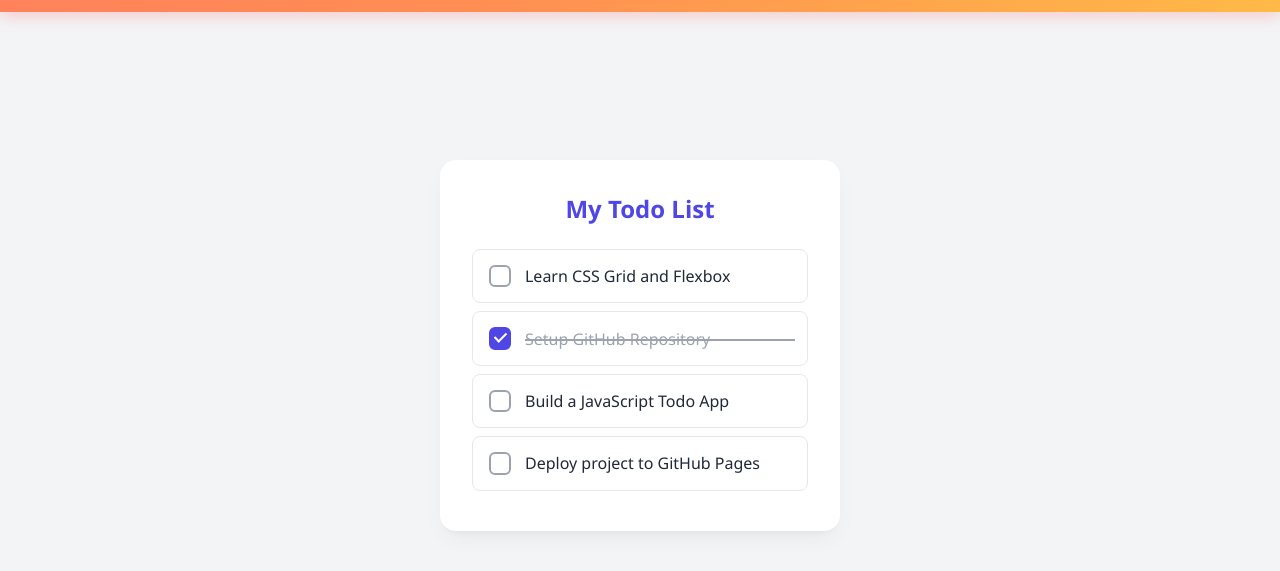
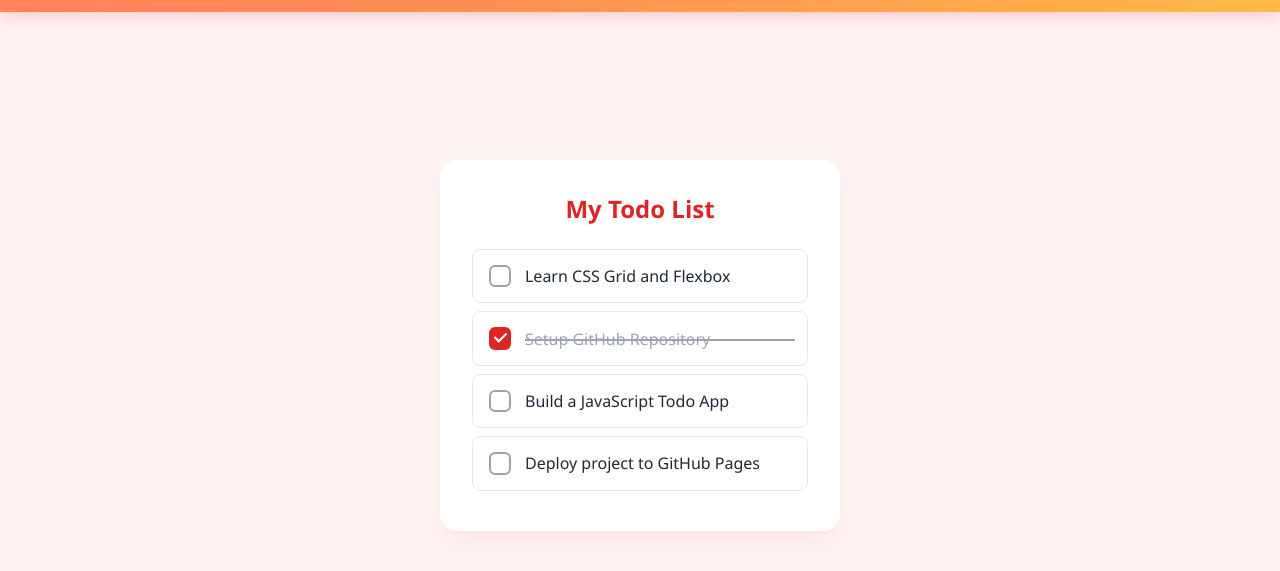
Before and after one commit to starrise111/Todo-List, a plain HTML site: page index.html in a window 1280 px wide. Shown: the part 87-658 px from the top of the page. Drawn offline with Linux system fonts and the light colour scheme.

Commit message:
Added red color

```diff
--- a/index.html
+++ b/index.html
@@ -6,9 +6,9 @@
     <title>My Animated Todo List</title>
     <style>
         :root {
-            --primary-color: #4f46e5;
-            --primary-hover: #4338ca;
-            --bg-color: #f3f4f6;
+            --primary-color: #dc2626; /* Changed to Red */
+            --primary-hover: #b91c1c; /* Darker Red on hover */
+            --bg-color: #fef2f2;     /* Very light red/pink tint background */
             --card-bg: #ffffff;
             --text-color: #1f2937;
             --text-muted: #9ca3af;
@@ -108,7 +108,7 @@
 
         .nav-links a:hover {
             background-color: #ffffff;
-            color: #FF6B6B;
+            color: #dc2626; /* Changed hover text to red */
             transform: translateY(-2px);
             box-shadow: 0 4px 8px rgba(0, 0, 0, 0.12);
         }
@@ -127,7 +127,7 @@
             background-color: var(--card-bg);
             padding: 2rem;
             border-radius: 16px;
-            box-shadow: 0 10px 25px -5px rgba(0, 0, 0, 0.05), 0 8px 10px -6px rgba(0, 0, 0, 0.05);
+            box-shadow: 0 10px 25px -5px rgba(220, 38, 38, 0.05), 0 8px 10px -6px rgba(220, 38, 38, 0.05);
             width: 100%;
             max-width: 400px;
             animation: containerEntrance 0.8s cubic-bezier(0.16, 1, 0.3, 1) forwards;
@@ -200,7 +200,7 @@
 
         li:hover {
             border-color: var(--primary-color);
-            box-shadow: 0 4px 12px rgba(79, 70, 229, 0.08);
+            box-shadow: 0 4px 12px rgba(220, 38, 38, 0.08);
             transform: translateX(4px);
         }
 
@@ -224,7 +224,7 @@
 
         input[type="checkbox"]:hover {
             border-color: var(--primary-color);
-            background-color: rgba(79, 70, 229, 0.04);
+            background-color: rgba(220, 38, 38, 0.04);
             transform: scale(1.1);
         }
 
```
